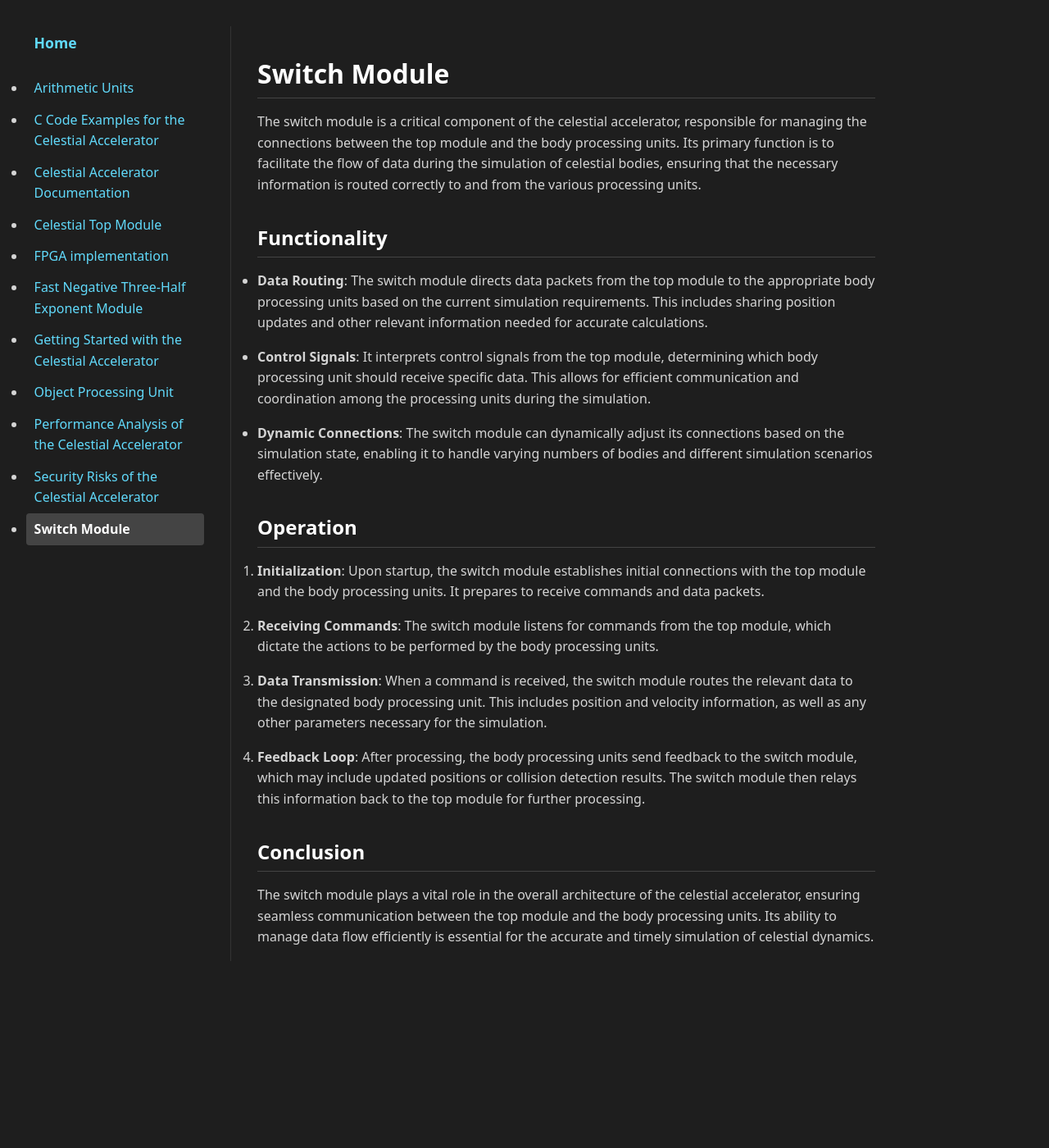
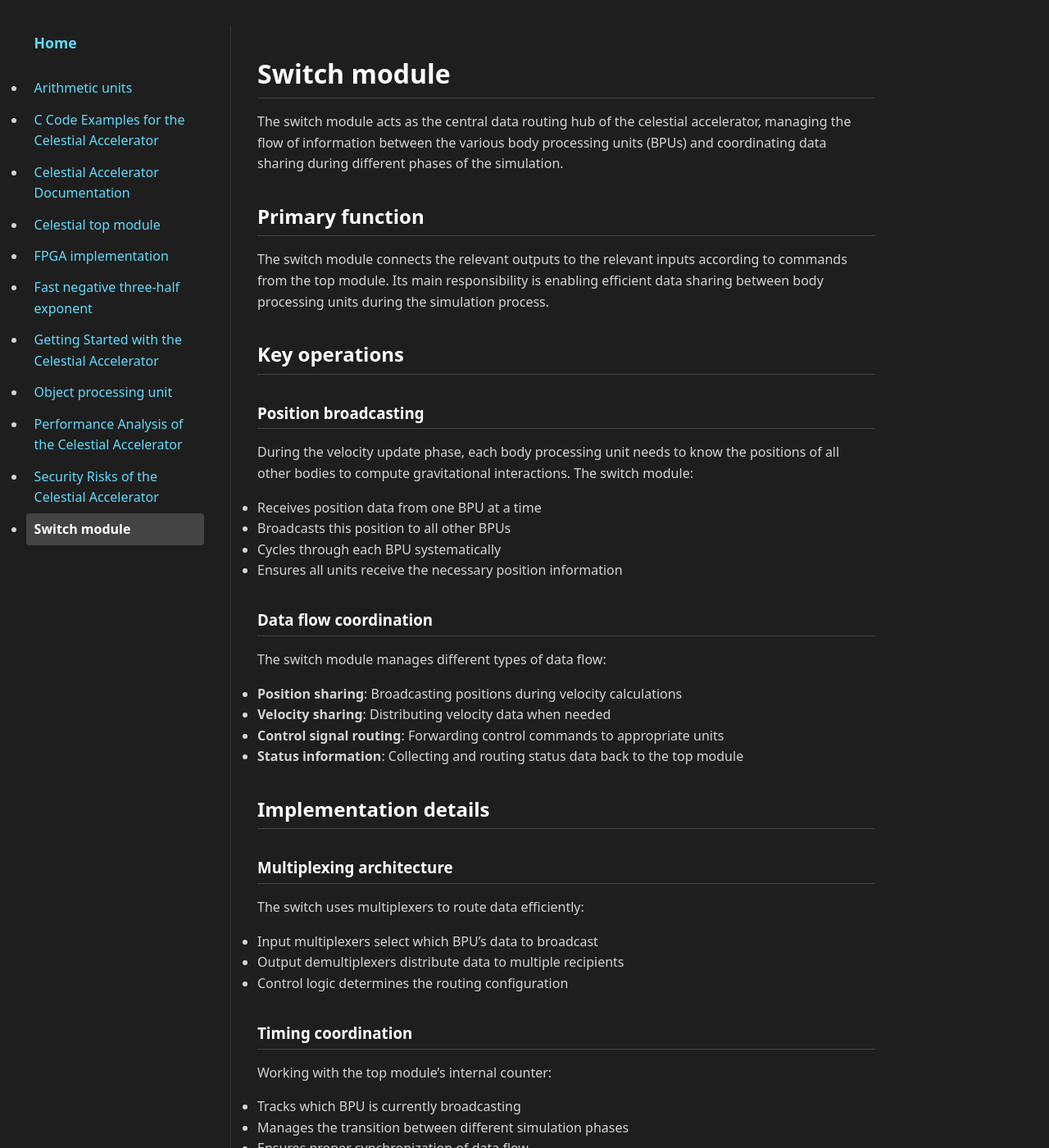
Before and after one commit to Vyndicta/Celestial, a Jekyll site: the page built from docs/celestial-accelerator-docs/modules/switch-module.md, in a window 1280 px wide and 1400 px high. Shown: the whole window at 82% size. Built offline with Jekyll 4.4.1, drawn with Linux system fonts in a browser that asks for light colours; our own code applies the rules of GitHub Pages for plain Markdown files; some of the changed text lies outside the part shown.

Commit message:
Basic website

````diff
--- a/docs/celestial-accelerator-docs/modules/celestial-top-module.md
+++ b/docs/celestial-accelerator-docs/modules/celestial-top-module.md
@@ -1,25 +1,50 @@
-# Celestial Top Module
+# Celestial top module
 
-## Overview
+The celestial top module serves as the main interface between the rocket core and the accelerator. It handles communication, coordinates the simulation process, and manages the overall control flow of the n-body simulation.
 
-The Celestial Top Module serves as the primary interface between the accelerator and the rocket core. It is responsible for managing communication, controlling the simulation iterations, and handling data packets that dictate the operations of the accelerator.
+## Communication protocol
 
-## Communication with the Rocket Core
+The communication between the top module and the rocket core is accomplished through 64-bit packets sent to a data_in register. Each packet follows this structure:
 
-The communication between the Celestial Top Module and the rocket core is established through the transmission of 64-bit packets. These packets are sent to a `data_in` register within the top module. The structure of these packets is crucial for ensuring that commands are executed correctly and efficiently.
+| Field | Size | Description |
+|-------|------|-------------|
+| Command | 8 bits | Specifies the action for the accelerator |
+| Lock key | 8 bits | Security mechanism for authorized requests |
+| Data | 48 bits | Values relevant to the command |
 
-## Packet Structure
+## Supported commands
 
-The data packets consist of the following components:
+The accelerator supports various commands for different operations:
 
-- **Command**: Specifies the action that the accelerator is expected to perform.
-- **Lock Key**: Ensures that the request is authorized, providing a layer of security against unauthorized commands.
-- **Data**: Contains any additional values relevant to the command being executed.
+- **Setup commands**: Initialize simulation parameters
+- **Position update commands**: Trigger position calculations
+- **Velocity update commands**: Initiate velocity computations
+- **Collision detection commands**: Check for potential collisions
+- **Status query commands**: Retrieve simulation state
 
-## Supported Commands
+## Key responsibilities
 
-The Celestial Top Module supports a variety of commands that allow for flexible control of the accelerator. These commands enable the execution of tasks such as starting or stopping simulations, adjusting parameters, and retrieving status information.
+### Iteration management
+- Controls the simulation time steps
+- Manages the overall simulation loop
+- Coordinates between different processing phases
 
-## Conclusion
+### Module coordination
+- Orchestrates communication between body processing units
+- Controls the switch module for data routing
+- Synchronizes position and velocity update phases
 
-The Celestial Top Module is a critical component of the accelerator, facilitating communication and control. Its design ensures that the accelerator operates efficiently and securely, allowing for accurate simulations of celestial dynamics.
+### Security features
+- Implements lock key verification to prevent unauthorized access
+- Protects against simulation tampering
+- Ensures data integrity during processing
+
+## Implementation details
+
+The top module maintains several important state variables:
+- Current iteration counter
+- Time step value
+- Number of active bodies
+- Simulation status flags
+
+It also manages the control signals that coordinate the different phases of the simulation, ensuring proper sequencing of position updates, velocity calculations, and collision detection.
--- a/docs/celestial-accelerator-docs/modules/fast-negative-three-half.md
+++ b/docs/celestial-accelerator-docs/modules/fast-negative-three-half.md
@@ -1,32 +1,49 @@
-# Fast Negative Three-Half Exponent Module
+# Fast negative three-half exponent
 
-## Overview
+The fast negative three-half exponent module is a critical component of the object processing unit, responsible for efficiently computing the x^(-3/2) operation required for gravitational force calculations.
 
-The Fast Negative Three-Half Exponent module is a critical component of the celestial accelerator, designed to optimize the velocity update process for celestial bodies in simulation. This module leverages mathematical principles to perform calculations efficiently, significantly reducing the number of cycles required for velocity updates.
+## Purpose and importance
 
-## Functionality
+In n-body simulations, computing gravitational forces requires calculating:
 
-The primary function of the Fast Negative Three-Half Exponent module is to compute the negative three-half power of a given value. This computation is essential for updating the velocity of celestial objects based on their gravitational interactions. The mathematical representation of this operation can be expressed as:
+\[ F = \frac{G \cdot m_1 \cdot m_2}{r^2} \]
 
-\[ \text{result} = x^{-3/2} \]
+However, we also need the unit direction vector, which requires dividing by the distance. This results in needing \( r^{-3/2} \), making the fast negative three-half exponent crucial for performance.
 
-where \( x \) is the distance between two celestial bodies.
+## Algorithm basis
 
-## Implementation Details
+This module is based on a modification of the famous fast inverse square root algorithm, originally used in video games like Quake III. The algorithm uses bit manipulation and Newton-Raphson iteration to approximate the result much faster than traditional methods.
 
-The implementation of the Fast Negative Three-Half Exponent utilizes a modified version of the fast inverse square root algorithm. This approach allows for rapid computation of the required exponentiation, which is crucial in scenarios where performance is paramount, such as real-time simulations of celestial mechanics.
+## Key advantages
 
-### Key Steps in the Calculation
+### Speed optimization
 
-1. **Input Handling**: The module receives the distance value as input, which is necessary for calculating the gravitational influence between bodies.
-2. **Exponent Calculation**: Using the fast inverse square root technique, the module computes the negative three-half exponent efficiently.
-3. **Output**: The result is then outputted for use in the velocity update calculations of the object processing unit.
+- Significantly reduces the number of clock cycles needed for velocity updates
+- Enables the accelerator to achieve substantial speedup over software implementations
+- Critical for maintaining \( O(N) \) complexity in the hardware implementation
 
-## Benefits
+### Hardware efficiency
 
-- **Performance Improvement**: By optimizing the exponentiation process, the Fast Negative Three-Half Exponent module significantly reduces the computational overhead associated with velocity updates.
-- **Scalability**: The module's design allows it to handle multiple bodies simultaneously, making it suitable for large-scale simulations involving numerous celestial objects.
+- Designed specifically for FPGA implementation
+- Minimizes resource usage while maintaining accuracy
+- Integrates seamlessly with the arithmetic units
 
-## Conclusion
+## Implementation details
 
-The Fast Negative Three-Half Exponent module plays a vital role in enhancing the performance of the celestial accelerator. Its efficient computation methods contribute to the overall speed and accuracy of simulations, making it an essential component in the study of celestial mechanics.
+The module implements a modified version of the fast inverse square root that computes \( x^{-3/2} \) instead of \( x^{-1/2} \). This involves:
+
+1. **Bit manipulation**: Initial approximation using IEEE 754 floating-point representation
+2. **Newton-Raphson iteration**: Refines the approximation for better accuracy
+3. **Optimization**: Tailored for the specific needs of gravitational calculations
+
+## Performance impact
+
+According to the performance analysis, even for the worst-case scenario of only 2 bodies, the optimized velocity update flow (including this module) provides a 626% speed increase compared to software implementation.
+
+## Integration with velocity updates
+
+The fast negative three-half exponent module works in conjunction with other components during velocity updates:
+
+- Receives distance calculations from arithmetic units
+- Provides normalized force magnitude for direction vector computation
+- Enables efficient computation of gravitational accelerations for all body interactions
--- a/docs/celestial-accelerator-docs/modules/object-processing-unit.md
+++ b/docs/celestial-accelerator-docs/modules/object-processing-unit.md
@@ -1,32 +1,69 @@
-# Object Processing Unit
+# Object processing unit
 
-The Object Processing Unit (OPU) is a critical component of the celestial accelerator, responsible for managing the simulation of celestial bodies. It performs essential tasks related to the position and velocity updates of these bodies, ensuring accurate and efficient computations during the simulation process.
+The object processing unit (also called body processing unit or BPU) is the core computational element of the celestial accelerator. Each unit is responsible for managing one celestial body and performing all necessary calculations for that body's motion and interactions.
 
-## Tasks Performed by the Object Processing Unit
+## Main functions
 
-1. **Position Update**:
-   - The OPU updates the position of a celestial body based on its current velocity and the time step of the simulation. This is achieved using the following equation:
-     \[
-     \vec{p}_{n+1} = \vec{p}_{n} + \vec{v}_{n} \cdot dt
-     \]
-   - The update process requires three multiplications and three additions, which can be executed in parallel using the arithmetic units available in the accelerator.
+The processing unit performs three primary tasks:
 
-2. **Velocity Update**:
-   - The OPU computes the new velocity of the celestial body by considering the gravitational forces exerted by other bodies. This involves calculating the acceleration based on the mass and distance between bodies, which is optimized using the fast negative three-half exponent algorithm.
+1. **Position update**: Calculate new position based on current velocity and time step
+2. **Data output**: Provide position or velocity data to other units
+3. **Velocity update**: Compute new velocity based on gravitational interactions
 
-3. **Output Selection**:
-   - Depending on the input signal, the OPU can output either the updated velocity or position of the celestial body. This is managed through a multiplexer (Mux) that selects the appropriate output based on the current operation.
+## Architecture overview
 
-## Sub-Modules of the Object Processing Unit
+Each object processing unit contains four main sub-modules:
 
-The OPU is composed of several sub-modules that work together to perform its tasks efficiently:
+### Master module
+- Holds the body's position, velocity, and mass
+- Coordinates all other sub-modules
+- Executes requested tasks based on control signals
 
-- **Master Module**:
-  - This module holds the essential parameters of the celestial body, including its position, velocity, and mass. It coordinates the operations of the other sub-modules to execute the required tasks.
+### Fast negative three-half exponent module
+- Implements optimized algorithm for velocity calculations
+- Essential for computing gravitational accelerations efficiently
+- Based on modified fast inverse square root algorithm
 
-- **Fast Negative Three-Half Exponent Module**:
-  - This specialized module is crucial for optimizing the velocity update process. It implements a modified version of the fast inverse square root algorithm, allowing for rapid computation of gravitational effects with minimal cycles.
+### Arithmetic units
+- Two parallel arithmetic units for multiplication and addition
+- Shared between different sub-modules to minimize area
+- Enable parallel computation for improved performance
 
-## Performance Considerations
+### Output multiplexer
+- Selects between position and velocity output
+- Controlled by the setup signal from the top module
+- Enables data sharing during different simulation phases
 
-The OPU is designed to minimize the number of clock cycles required for updates. The position update can be completed in four cycles, while the velocity update, including collision detection, can be performed in as few as 22 cycles. This efficiency is achieved through parallel processing and optimized algorithms, making the OPU a vital component in simulating large systems of celestial bodies effectively.
+## Position update process
+
+The position update follows the equation:
+```
+p_{n+1} = p_n + v_n * dt
+```
+
+This process takes 4 cycles using the two arithmetic units in parallel:
+1. **Cycle 1**: Multiply time step with X velocity, store in buffer
+2. **Cycle 2**: Add buffer to X position, multiply time step with Y velocity
+3. **Cycle 3**: Add buffer to Y position, multiply time step with Z velocity
+4. **Cycle 4**: Add buffer to Z position
+
+## Velocity update process
+
+The velocity update is more complex, requiring computation of gravitational forces from all other bodies. The simplified equation (with mass factored out) is:
+
+```
+v_{1,n+1} = v_{1,n} + dt * m_2 * G * (unit_direction_vector / distance²)
+```
+
+This requires:
+- Distance calculation between bodies
+- Normalization of direction vector
+- Force magnitude computation
+- Velocity component updates
+
+## Key features
+
+- **Scalability**: Number of units is configurable as a Chisel parameter
+- **Efficiency**: Shared arithmetic resources minimize hardware overhead
+- **Parallelism**: Multiple units operate simultaneously for O(N) complexity
+- **Collision detection**: Built-in capability to detect potential collisions during velocity updates
--- a/docs/celestial-accelerator-docs/modules/switch-module.md
+++ b/docs/celestial-accelerator-docs/modules/switch-module.md
@@ -1,25 +1,63 @@
-# Switch Module
+# Switch module
 
-The switch module is a critical component of the celestial accelerator, responsible for managing the connections between the top module and the body processing units. Its primary function is to facilitate the flow of data during the simulation of celestial bodies, ensuring that the necessary information is routed correctly to and from the various processing units.
+The switch module acts as the central data routing hub of the celestial accelerator, managing the flow of information between the various body processing units (BPUs) and coordinating data sharing during different phases of the simulation.
 
-## Functionality
+## Primary function
 
-- **Data Routing**: The switch module directs data packets from the top module to the appropriate body processing units based on the current simulation requirements. This includes sharing position updates and other relevant information needed for accurate calculations.
+The switch module connects the relevant outputs to the relevant inputs according to commands from the top module. Its main responsibility is enabling efficient data sharing between body processing units during the simulation process.
 
-- **Control Signals**: It interprets control signals from the top module, determining which body processing unit should receive specific data. This allows for efficient communication and coordination among the processing units during the simulation.
+## Key operations
 
-- **Dynamic Connections**: The switch module can dynamically adjust its connections based on the simulation state, enabling it to handle varying numbers of bodies and different simulation scenarios effectively.
+### Position broadcasting
+During the velocity update phase, each body processing unit needs to know the positions of all other bodies to compute gravitational interactions. The switch module:
+- Receives position data from one BPU at a time
+- Broadcasts this position to all other BPUs
+- Cycles through each BPU systematically
+- Ensures all units receive the necessary position information
 
-## Operation
+### Data flow coordination
+The switch module manages different types of data flow:
+- **Position sharing**: Broadcasting positions during velocity calculations
+- **Velocity sharing**: Distributing velocity data when needed
+- **Control signal routing**: Forwarding control commands to appropriate units
+- **Status information**: Collecting and routing status data back to the top module
 
-1. **Initialization**: Upon startup, the switch module establishes initial connections with the top module and the body processing units. It prepares to receive commands and data packets.
+## Implementation details
 
-2. **Receiving Commands**: The switch module listens for commands from the top module, which dictate the actions to be performed by the body processing units.
+### Multiplexing architecture
+The switch uses multiplexers to route data efficiently:
+- Input multiplexers select which BPU's data to broadcast
+- Output demultiplexers distribute data to multiple recipients
+- Control logic determines the routing configuration
 
-3. **Data Transmission**: When a command is received, the switch module routes the relevant data to the designated body processing unit. This includes position and velocity information, as well as any other parameters necessary for the simulation.
+### Timing coordination
+Working with the top module's internal counter:
+- Tracks which BPU is currently broadcasting
+- Manages the transition between different simulation phases
+- Ensures proper synchronization of data flow
 
-4. **Feedback Loop**: After processing, the body processing units send feedback to the switch module, which may include updated positions or collision detection results. The switch module then relays this information back to the top module for further processing.
+## Performance considerations
 
-## Conclusion
+### Bandwidth optimization
+- Designed to minimize data transfer overhead
+- Efficient routing reduces communication bottlenecks
+- Parallel data paths where possible
 
-The switch module plays a vital role in the overall architecture of the celestial accelerator, ensuring seamless communication between the top module and the body processing units. Its ability to manage data flow efficiently is essential for the accurate and timely simulation of celestial dynamics.
+### Scalability
+- Architecture scales with the number of body processing units
+- Configurable through Chisel parameters
+- Maintains performance as system size increases
+
+## Integration with simulation phases
+
+### Velocity update phase
+- Systematically broadcasts each BPU's position to all others
+- Coordinates the O(N) complexity velocity calculations
+- Manages the sequential nature of position sharing
+
+### Position update phase
+- Handles any necessary data routing for position calculations
+- Ensures BPUs have access to required velocity information
+- Maintains data flow efficiency during parallel position updates
+
+The switch module is essential for maintaining the accelerator's O(N) complexity advantage, enabling efficient communication patterns that would be much more complex in software implementations.
````
Also changed, not shown: docs/celestial-accelerator-docs/modules/arithmetic-units.md (+6 -6 lines).
